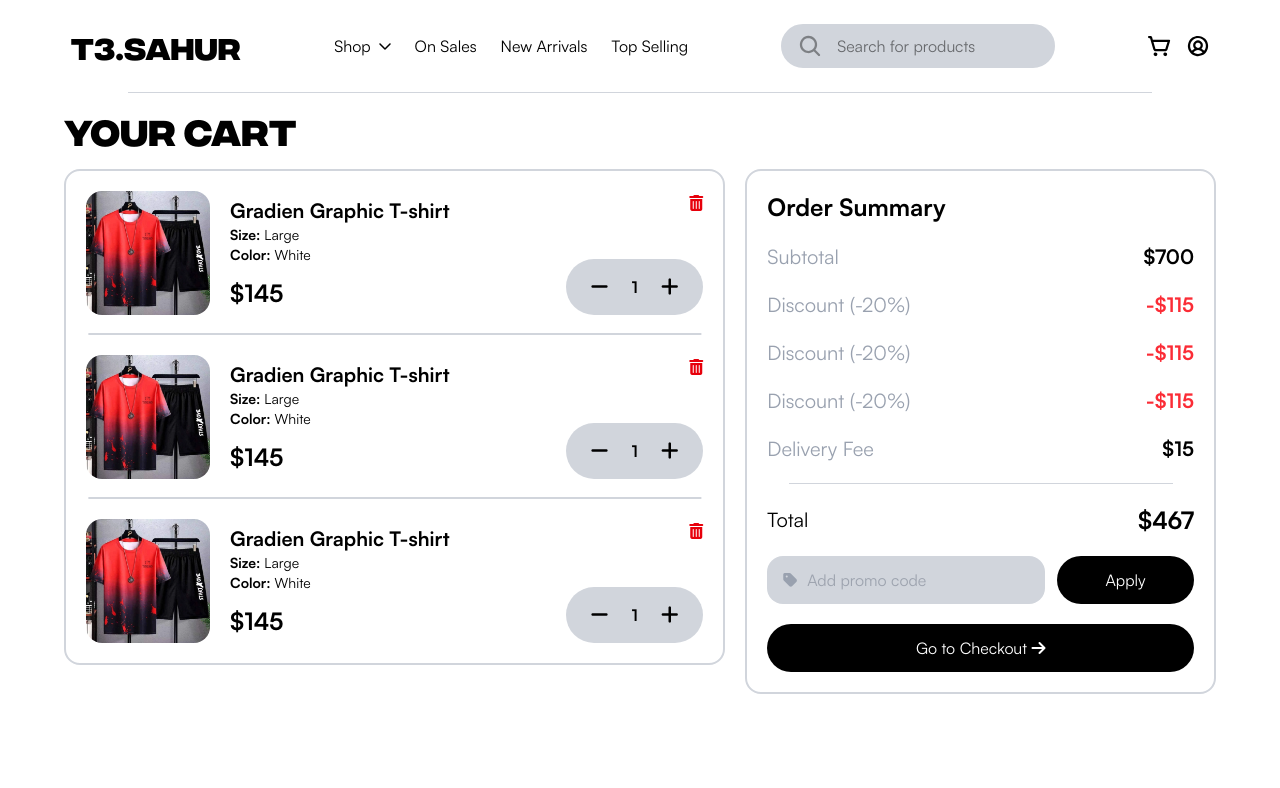
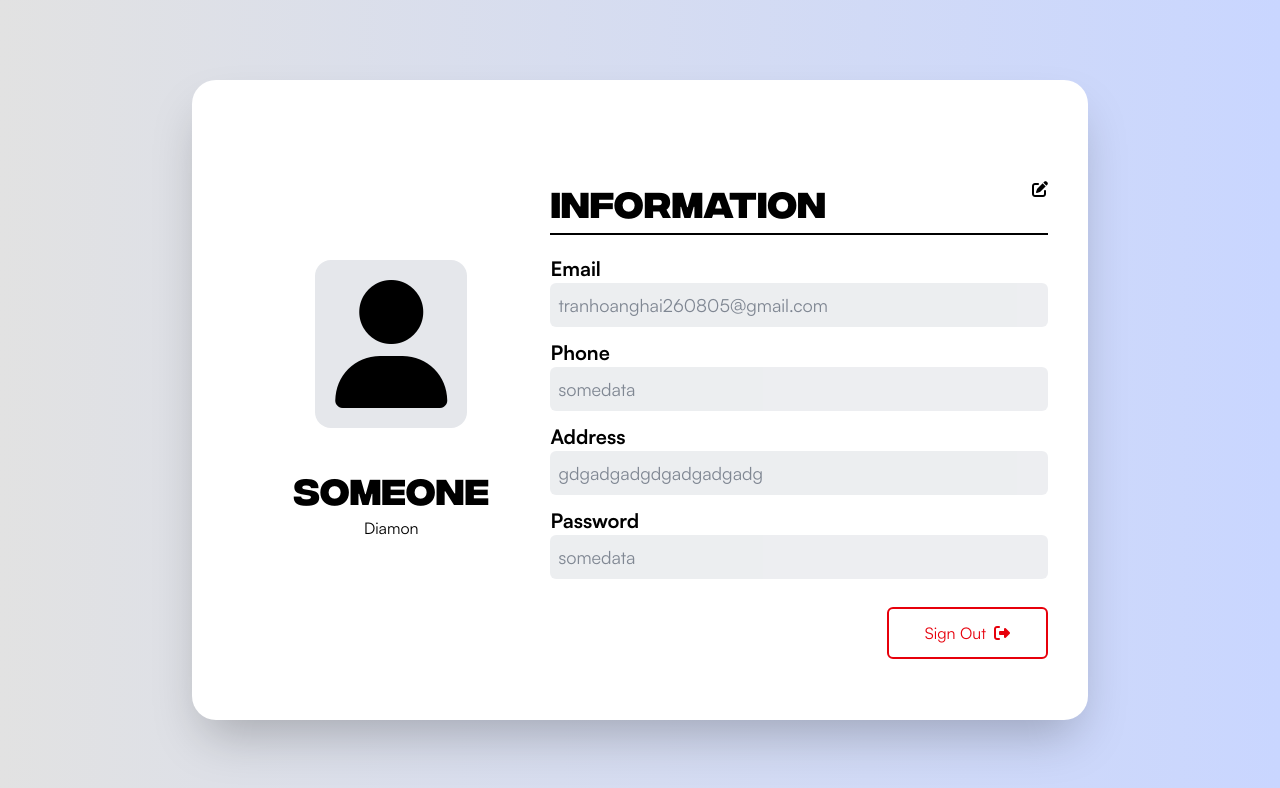
Before and after one commit to theRaven1312/ECWeb, a React (Vite) app: page /cart in a window 1280 px wide. Shown: the top 788 px of the page. Built offline with nearby package versions, Linux system fonts and the light colour scheme.

Commit message:
feature/Thêm trang user profile

```diff
--- a/src/App.jsx
+++ b/src/App.jsx
@@ -12,6 +12,7 @@ import {
     Route,
     useLocation,
 } from "react-router-dom";
+import {ProfilePage} from "./pages/ProfilePage";
 
 const AppContent = () => {
     const location = useLocation();
@@ -19,7 +20,7 @@ const AppContent = () => {
 
     return (
         <>
-            <Navbar />
+            {/* <Navbar />
             <Routes>
                 <Route path="/" element={<HomePage />} />
                 <Route path="/login" element={<LoginPage />} />
@@ -39,7 +40,8 @@ const AppContent = () => {
                 />
                 <Route path="/cart" element={<CartPage />} />
             </Routes>
-            {!hideLayout && <Footer />}
+            {!hideLayout && <Footer />} */}
+            <ProfilePage></ProfilePage>
         </>
     );
 };
--- /dev/null
+++ b/src/Components/ProfileInfo.jsx
@@ -0,0 +1,12 @@
+export const ProfileInfo = ({heading, data}) => {
+    return (
+        <div className="profile-info ">
+            <h1 className="profile-info__heading text-xl font-bold">
+                {heading}
+            </h1>
+            <p className="profile-info__data text-lg break-words bg-gray-200 p-2 rounded-md select-none opacity-70 text-gray-600">
+                {data}
+            </p>
+        </div>
+    );
+};
--- a/src/index.css
+++ b/src/index.css
@@ -729,3 +729,34 @@ body {
 .login-container.active .toggle-right {
   @apply right-0 delay-1200 max-sm:bottom-0
 }
+
+/*======================
+    Profile
+========================*/
+.profile-page {
+  @apply w-screen h-screen flex-center bg-linear-to-r from-[#e2e2e2] to-[#c9d6ff] overflow-hidden
+}
+
+.profile-container {
+  @apply w-[70%] h-[80%] relative flex-center bg-white rounded-3xl shadow-2xl overflow-hidden md:w-[70%] max-sm:w-[95%] max-sm:h-[97%]
+}
+
+.profile-left {
+  @apply flex flex-col items-center gap-10 w-[40%] py-10 pl-10
+}
+
+.profile-left__info {
+  @apply flex flex-col items-center gap-2
+}
+
+.profile-right {
+  @apply flex flex-col gap-5 w-[60%] pt-10 pb-20 pr-10 relative
+}
+
+.profile-right__heading {
+  @apply pb-3 border-b-2 border-black text-4xl
+}
+
+.btn-signout {
+  @apply w-[30%] rounded-md bg-white border-2 border-red-600 text-red-600 hover:bg-red-600 hover:text-white hover:border-white absolute bottom-0 right-10
+}
--- /dev/null
+++ b/src/pages/ProfilePage.jsx
@@ -0,0 +1,44 @@
+import {ProfileInfo} from "../Components/ProfileInfo";
+
+export const ProfilePage = () => {
+    //email, phone, pass, address
+    return (
+        <div className="profile-page">
+            <div className="profile-container">
+                <div className="profile-left">
+                    <i class="fa-solid fa-user p-5 bg-gray-200 text-9xl rounded-2xl"></i>
+                    <div className="profile-left__info">
+                        <h1 className="heading profile-left__name text-4xl">
+                            Someone
+                        </h1>
+                        <h1 className="profile-left__rank">Diamon</h1>
+                    </div>
+                </div>
+                <div className="profile-right">
+                    <div className="relative">
+                        <i class="fa-solid fa-pen-to-square absolute right-0 top-0 cursor-pointer"></i>
+                        <h1 className="heading profile-right__heading">
+                            Information
+                        </h1>
+                    </div>
+                    <div className="flex flex-col gap-3">
+                        <ProfileInfo
+                            heading="Email"
+                            data="tranhoanghai260805@gmail.com"
+                        />
+                        <ProfileInfo heading="Phone" data="somedata" />
+                        <ProfileInfo
+                            heading="Address"
+                            data="gdgadgadgdgadgadgadg"
+                        />
+                        <ProfileInfo heading="Password" data="somedata" />
+                    </div>
+                    <button className="primary-btn btn-signout">
+                        Sign Out
+                        <i class="fa-solid fa-right-from-bracket ml-2"></i>
+                    </button>
+                </div>
+            </div>
+        </div>
+    );
+};
```
